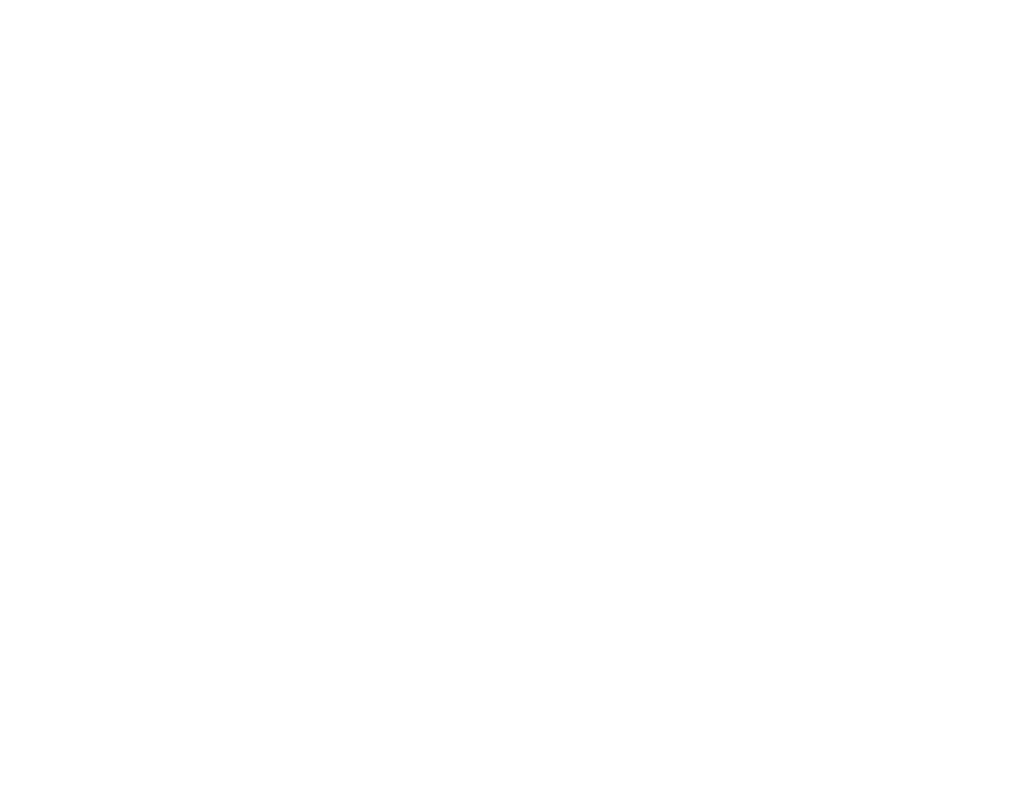
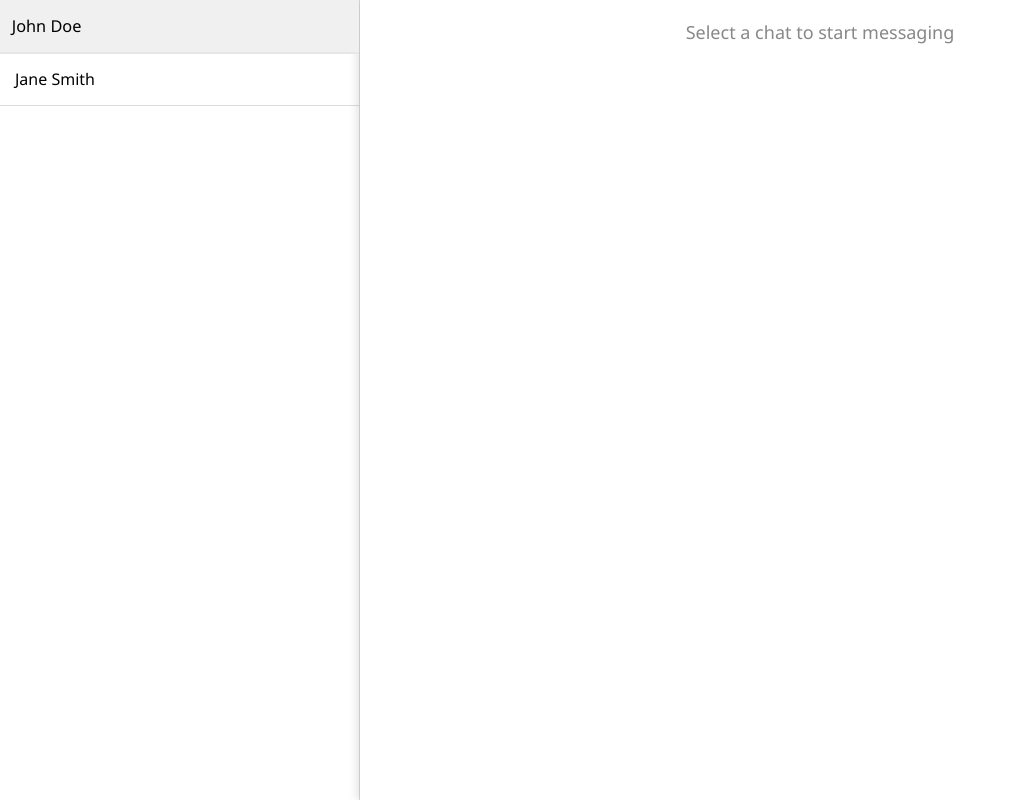
Before and after one commit to ehab20011/p-hacks, a React (Create React App) app in the folder client/: page /chatsystem in a window 1280 px wide. Before the commit this address had no page. Shown: the whole page, without its empty margins (0-1016 px from the left). Built offline with nearby package versions, Linux system fonts and the light colour scheme.

Commit message:
created chat system

```diff
--- a/client/src/App.js
+++ b/client/src/App.js
@@ -3,6 +3,7 @@
 import Login from './components/Login';
 import SignupWorker from './components/SignupWorker';
 import RefugeePage from './components/RefugeePage';
+import ChatSystem from './components/ChatSystem';
 
 function App() {
     return (
@@ -12,6 +13,7 @@
                 <Route path="/login" element={<Login />} />
                 <Route path="/signup-worker" element={<SignupWorker />} />
                 <Route path="/refugeepage" element={<RefugeePage />} />
+                <Route path="/chatsystem" element={<ChatSystem/>} />
             </Routes>
         </Router>
     );
--- /dev/null
+++ b/client/src/components/ChatSystem.jsx
@@ -0,0 +1,80 @@
+import React, { useState } from "react";
+import "./styles/ChatSystem.css";
+
+const ChatSystem = () => {
+  const [selectedChat, setSelectedChat] = useState(null);
+  const [chats, setChats] = useState([
+    { id: 1, name: "John Doe", messages: [] },
+    { id: 2, name: "Jane Smith", messages: [] },
+  ]);
+  const [messageInput, setMessageInput] = useState("");
+
+  const handleSend = () => {
+    if (!selectedChat || messageInput.trim() === "") return;
+
+    const updatedChats = chats.map((chat) => {
+      if (chat.id === selectedChat.id) {
+        return {
+          ...chat,
+          messages: [...chat.messages, { text: messageInput, sender: "user" }],
+        };
+      }
+      return chat;
+    });
+    setChats(updatedChats);
+    setMessageInput("");
+  };
+
+  const handleChatClick = (chat) => {
+    setSelectedChat(chat);
+  };
+
+  return (
+    <div className="chat-system">
+      <div className="chat-list">
+        {chats.map((chat) => (
+          <div
+            key={chat.id}
+            className={`chat-list-item ${
+              selectedChat?.id === chat.id ? "active" : ""
+            }`}
+            onClick={() => handleChatClick(chat)}
+          >
+            {chat.name}
+          </div>
+        ))}
+      </div>
+      <div className="chat-window">
+        {selectedChat ? (
+          <>
+            <div className="chat-messages">
+              {selectedChat.messages.map((msg, index) => (
+                <div key={index} className={`chat-message ${msg.sender}`}>
+                  <div className="chat-message-text">{msg.text}</div>
+                </div>
+              ))}
+            </div>
+            <div className="chat-input-container">
+              <input
+                type="text"
+                value={messageInput}
+                onChange={(e) => setMessageInput(e.target.value)}
+                placeholder="Type a message..."
+                className="chat-input"
+              />
+              <button onClick={handleSend} className="chat-send-button">
+                Send
+              </button>
+            </div>
+          </>
+        ) : (
+          <div className="no-chat-selected">
+            Select a chat to start messaging
+          </div>
+        )}
+      </div>
+    </div>
+  );
+};
+
+export default ChatSystem;
--- /dev/null
+++ b/client/src/components/styles/ChatSystem.css
@@ -0,0 +1,166 @@
+/* ChatSystem.css */
+/* ChatSystem.css */
+html, body {
+    margin: 0;
+    padding: 0;
+    height: 100%;
+    width: 100%;
+    font-family: 'Segoe UI', Tahoma, Geneva, Verdana, sans-serif;
+  }
+
+  .chat-system {
+    display: flex;
+    height: 100vh;
+    width: 100vw;
+    overflow: hidden;
+    background: #f5f5f5; /* Light gray background for the entire system */
+  }
+
+  .chat-list {
+    width: 360px; /* Slightly wider list for a more modern feel */
+    border-right: 1px solid #ddd;
+    background: #ffffff;
+    box-shadow: 0 4px 8px rgba(0, 0, 0, 0.1); /* Subtle shadow for the list */
+    overflow-y: auto;
+  }
+
+  .chat-list-item {
+    padding: 15px;
+    cursor: pointer;
+    border-bottom: 1px solid #ddd;
+    transition: background-color 0.3s, transform 0.3s;
+  }
+
+  .chat-list-item:hover {
+    background-color: #f0f0f0;
+    transform: scale(1.02); /* Slight zoom effect on hover */
+  }
+
+  .chat-list-item.active {
+    background-color: #e0e0e0; /* Slightly darker background for active chat */
+  }
+
+  .chat-window {
+    flex: 1;
+    display: flex;
+    flex-direction: column;
+    background: #ffffff;
+    box-shadow: -4px 0 8px rgba(0, 0, 0, 0.1); /* Shadow on the right side */
+    overflow: hidden;
+  }
+
+  .chat-messages {
+    flex: 1;
+    padding: 15px;
+    overflow-y: auto;
+    background: #f9f9f9; /* Light gray background for messages */
+  }
+
+  .chat-message {
+    margin-bottom: 15px;
+    max-width: 80%;
+    display: flex;
+    align-items: flex-end;
+  }
+
+  .chat-message.user {
+    margin-left: auto;
+  }
+
+  .chat-message.bot {
+    margin-right: auto;
+  }
+
+  .chat-message-text {
+    padding: 12px;
+    border-radius: 20px;
+    font-size: 15px;
+    line-height: 1.5;
+    box-shadow: 0 2px 4px rgba(0, 0, 0, 0.1); /* Shadow for message bubbles */
+  }
+
+  .chat-message.user .chat-message-text {
+    background: #dcf8c6; /* Light green for user messages */
+    color: #000;
+  }
+
+  .chat-message.bot .chat-message-text {
+    background: #ffffff; /* White background for bot messages */
+    color: #000;
+  }
+
+  .chat-input-container {
+    display: flex;
+    padding: 10px;
+    border-top: 1px solid #ddd;
+    background: #ffffff;
+    box-shadow: 0 -2px 4px rgba(0, 0, 0, 0.1); /* Shadow on the top */
+  }
+
+  .chat-input {
+    flex: 1;
+    padding: 12px;
+    border: 1px solid #ddd;
+    border-radius: 25px; /* Rounded corners */
+    font-size: 15px;
+    box-shadow: inset 0 1px 2px rgba(0, 0, 0, 0.1); /* Inner shadow for input */
+  }
+
+  .chat-send-button {
+    margin-left: 10px;
+    padding: 10px 20px;
+    border: none;
+    border-radius: 25px;
+    background: linear-gradient(135deg, #25d366, #128c7e); /* Gradient background */
+    color: white;
+    cursor: pointer;
+    font-size: 15px;
+    transition: background 0.3s, transform 0.3s;
+  }
+
+  .chat-send-button:hover {
+    background: linear-gradient(135deg, #128c7e, #25d366); /* Reverse gradient on hover */
+    transform: scale(1.05); /* Slight zoom effect on hover */
+  }
+
+  .no-chat-selected {
+    padding: 20px;
+    text-align: center;
+    color: #888;
+    font-size: 18px;
+    font-weight: 500;
+  }
+
+  /* Responsive Styles */
+  @media (max-width: 768px) {
+    .chat-system {
+      flex-direction: column;
+    }
+
+    .chat-list {
+      width: 100%;
+      border-right: none;
+      border-bottom: 1px solid #ddd;
+      max-width: none;
+    }
+
+    .chat-window {
+      flex: 1;
+    }
+  }
+
+  @media (max-width: 480px) {
+    .chat-input-container {
+      flex-direction: column;
+    }
+
+    .chat-input {
+      margin-bottom: 10px;
+      width: calc(100% - 22px);
+    }
+
+    .chat-send-button {
+      width: 100%;
+      margin-left: 0;
+    }
+  }
```
